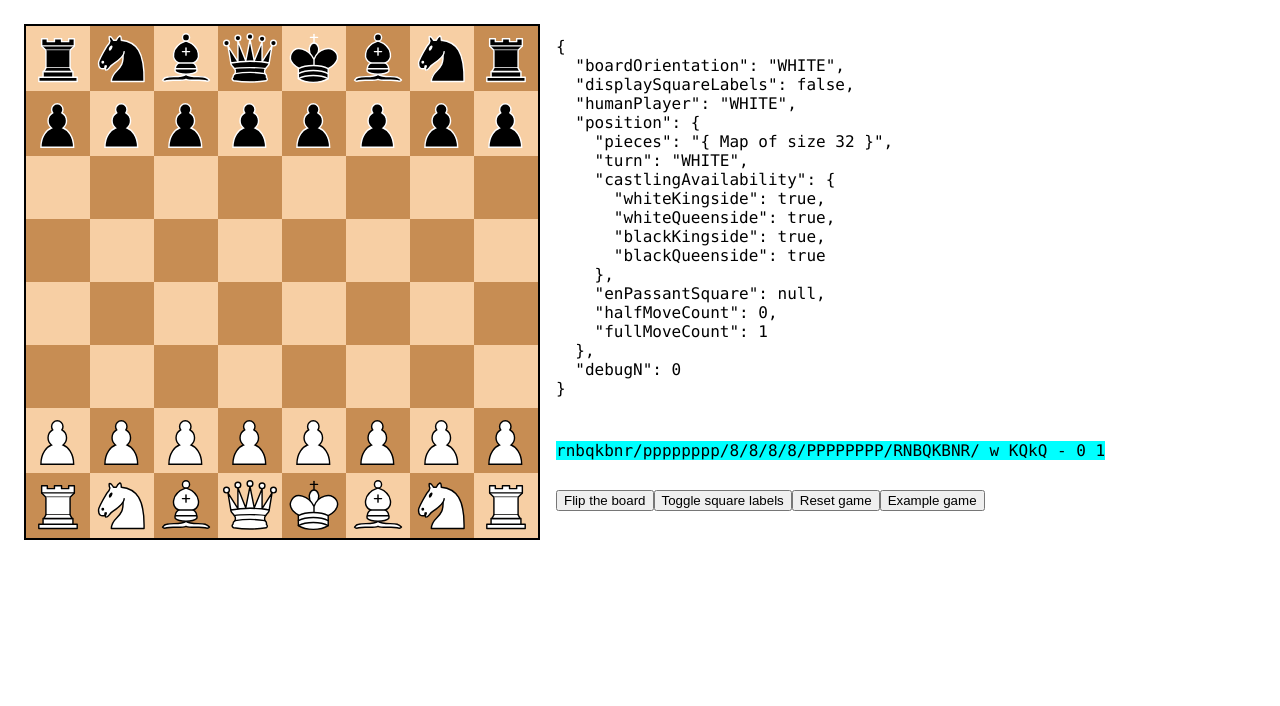
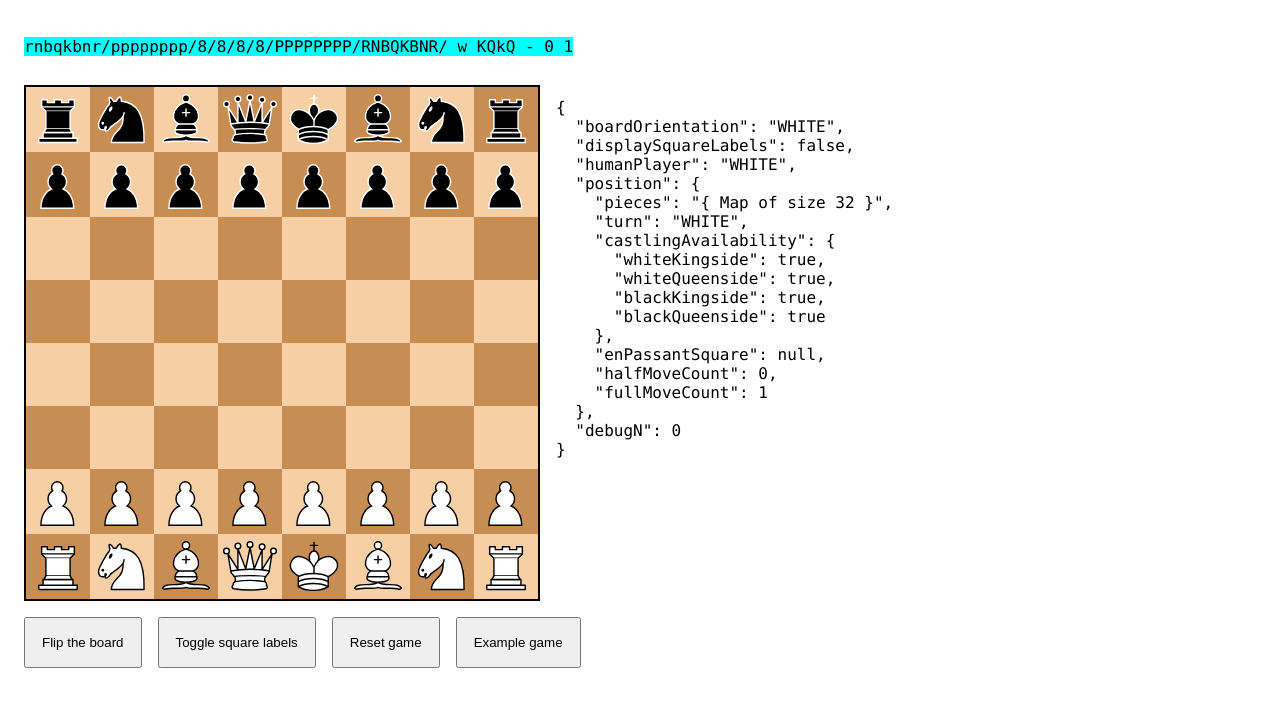
Before and after one commit to garjust/chessv2, a React (Create React App) app: page / in a window 1280 px wide. Shown: the top 706 px of the page. Built offline with nearby package versions, Linux system fonts and the light colour scheme.

Commit message:
update game ui

```diff
--- a/src/chess/engine/update.ts
+++ b/src/chess/engine/update.ts
@@ -7,6 +7,7 @@ import {
   movePieceAction,
   setPositionFromFENAction,
   overlaySquaresAction,
+  resetOverlayAction,
 } from './action';
 import { State, Action, Type } from './index';
 import { SquareOverlayType, createState, pieceInSquare } from './state';
@@ -113,7 +114,10 @@ function handleSetPositionFromFEN(
   state: State,
   action: Action.SetPositionFromFEN
 ): Update<State, Action> {
-  return [{ ...state, position: parseFEN(action.fenString) }, null];
+  return [
+    { ...state, position: parseFEN(action.fenString) },
+    resetOverlayAction(),
+  ];
 }
 
 function handleToggleSquareLabels(state: State): Update<State, Action> {
--- /dev/null
+++ b/src/chess/ui/DisplayGameFen.tsx
@@ -0,0 +1,20 @@
+import React from 'react';
+import { formatPosition } from '../fen';
+import { useWorkflow } from './workflow';
+
+export type DisplayGameFENProps = {
+  style?: React.CSSProperties;
+};
+
+const DisplayGameFEN = ({ style }: DisplayGameFENProps) => {
+  const { state } = useWorkflow();
+  return (
+    <pre style={style}>
+      <code style={{ backgroundColor: 'aqua' }}>
+        {formatPosition(state.position)}
+      </code>
+    </pre>
+  );
+};
+
+export default DisplayGameFEN;
--- a/src/chess/ui/DisplayGameState.tsx
+++ b/src/chess/ui/DisplayGameState.tsx
@@ -1,6 +1,5 @@
 import React from 'react';
 import StringKeyMap from '../../lib/string-key-map';
-import { formatPosition } from '../fen';
 import { Square } from '../types';
 import { squareLabel } from '../utils';
 import { useWorkflow } from './workflow';
@@ -31,19 +30,8 @@ const replacer = (key: string, value: unknown) => {
 const DisplayGameState = ({ style }: DisplayGameStateProps) => {
   const { state } = useWorkflow();
   return (
-    <pre
-      style={{
-        ...style,
-        display: 'grid',
-        gridTemplateRows: 'auto min-content',
-        gridTemplateColumns: 'min-content',
-        gap: '1em',
-      }}
-    >
+    <pre style={style}>
       <code>{JSON.stringify(state, replacer, 2)}</code>
-      <code style={{ backgroundColor: 'aqua' }}>
-        {formatPosition(state.position)}
-      </code>
     </pre>
   );
 };
--- a/src/chess/ui/Game.css
+++ b/src/chess/ui/Game.css
@@ -3,18 +3,8 @@
   display: grid;
   gap: 16px;
   grid-template:
+    "fen fen" auto
     "board state" auto
-    "board buttons" auto / max-content auto
+    "board state" auto
+    "buttons buttons" auto / max-content auto
 }
-
-.game--board {
-  grid-area: board;
-}
-
-.game--state {
-  grid-area: state;
-}
-
-.game--buttons {
-  grid-area: buttons;
-}
--- a/src/chess/ui/Game.tsx
+++ b/src/chess/ui/Game.tsx
@@ -1,4 +1,4 @@
-import React, { useEffect } from 'react';
+import React, { CSSProperties, useEffect, useState } from 'react';
 import Board from './Board';
 import './Game.css';
 import init, { createState } from '../engine';
@@ -14,6 +14,12 @@ import DisplayGameState from './DisplayGameState';
 import { Color } from '../types';
 import { STARTING_POSITION_FEN } from '../fen';
 import { debugGame } from '../debug';
+import DisplayGameFEN from './DisplayGameFen';
+
+const BUTTON_CSS: CSSProperties = {
+  padding: 16,
+  cursor: 'pointer',
+};
 
 const Game = () => {
   const { states, emit, updates } = init(createState(), {});
@@ -25,40 +31,50 @@ const Game = () => {
     emit(setPositionFromFENAction(STARTING_POSITION_FEN));
   });
 
-  const emitExampleGame = (): void => {
-    debugGame(400).subscribe((action) => emit(action));
-  };
+  function emitExampleGame(): void {
+    emit(setPositionFromFENAction(STARTING_POSITION_FEN));
+    debugGame(400).subscribe({
+      next: (action) => emit(action),
+    });
+  }
 
   return (
     <div className="game">
       <WorkflowContext.Provider value={{ states, emit, updates }}>
         <Board squareSize={64} style={{ gridArea: 'board' }} />
 
-        <div style={{ gridArea: 'buttons' }}>
-          <button onClick={() => emit(flipBoardAction())}>
+        <div
+          style={{
+            gridArea: 'buttons',
+            display: 'flex',
+            justifyContent: 'left',
+            gap: 16,
+          }}
+        >
+          <button style={BUTTON_CSS} onClick={() => emit(flipBoardAction())}>
             Flip the board
           </button>
-          <button onClick={() => emit(toggleSquareLabelsAction())}>
+          <button
+            style={BUTTON_CSS}
+            onClick={() => emit(toggleSquareLabelsAction())}
+          >
             Toggle square labels
           </button>
           <button
+            style={BUTTON_CSS}
             onClick={() => {
-              emit(initializeAction(Color.White));
               emit(setPositionFromFENAction(STARTING_POSITION_FEN));
             }}
           >
             Reset game
           </button>
-          <button
-            onClick={() => {
-              emitExampleGame();
-            }}
-          >
+          <button style={BUTTON_CSS} onClick={emitExampleGame}>
             Example game
           </button>
         </div>
 
         <DisplayGameState style={{ gridArea: 'state' }} />
+        <DisplayGameFEN style={{ gridArea: 'fen' }} />
       </WorkflowContext.Provider>
     </div>
   );
--- a/src/chess/ui/Square.tsx
+++ b/src/chess/ui/Square.tsx
@@ -20,8 +20,7 @@ export type SquareProps = {
 } & SquareData;
 
 const Square = ({ rank, file, color }: SquareProps) => {
-  const { state, emit } = useWorkflow(true);
-  // console.log('use state', state.debugN);
+  const { state, emit } = useWorkflow();
 
   const { position, selectedSquare, squareOverlay, debugN } = state;
   const piece = pieceInSquare(state, { rank, file });
@@ -72,7 +71,7 @@ const Square = ({ rank, file, color }: SquareProps) => {
           opacity: state.displaySquareLabels ? 1 : 0,
         }}
       >
-        {debugN /*squareLabel({ rank, file }) */}
+        {squareLabel({ rank, file })}
       </span>
     </div>
   );
--- a/src/lib/workflow-react/context.ts
+++ b/src/lib/workflow-react/context.ts
@@ -6,7 +6,7 @@ export const contextFactory = <S, A, C>(
   initialState: S
 ): {
   WorkflowContext: React.Context<Workflow<S, A, C>>;
-  useWorkflow: (debug?: boolean) => { state: S; emit: (action: A) => void };
+  useWorkflow: () => { state: S; emit: (action: A) => void };
 } => {
   const reactContext = React.createContext({
     states: new Observable<S>(),
@@ -18,12 +18,11 @@ export const contextFactory = <S, A, C>(
 
   return {
     WorkflowContext: reactContext,
-    useWorkflow: (debug = false) => {
+    useWorkflow: () => {
       const [state, setState] = useState(initialState);
       const { states, emit } = useContext(reactContext);
       useEffect(() => {
         const subscription = states.subscribe((newState) => {
-          // console.log('set', (newState as any).debugN);
           setState(newState);
         });
         return function cleanup() {
```
